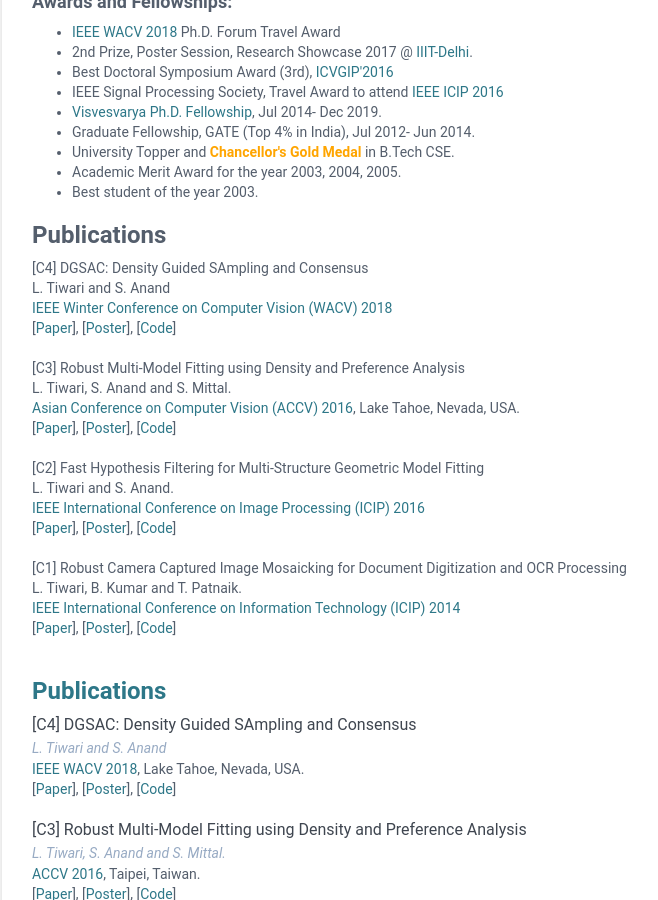
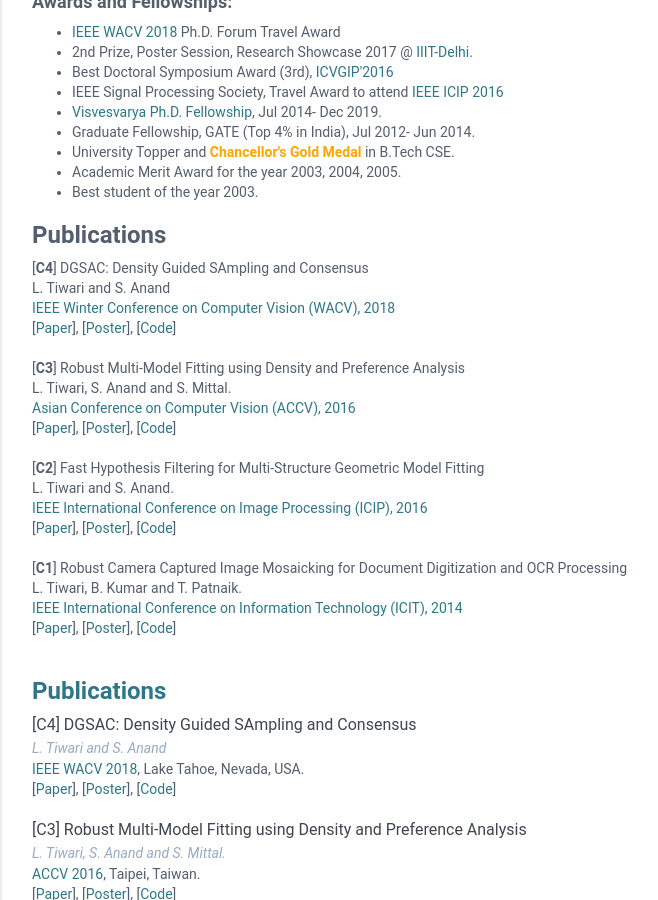
Before and after one commit to lokender/lokender.github.io, a Jekyll site: the page built from index.html, in a window 1280 px wide and 900 px high, scrolled down 489 px. Shown: the whole window, without its empty margins (288-946 px from the left). Built offline with Jekyll 4.4.1, drawn with Linux system fonts in a browser that asks for light colours.

Commit message:
Update aboutme.html
u

```diff
--- a/_includes/aboutme.html
+++ b/_includes/aboutme.html
@@ -30,24 +30,24 @@
 
 
 <h3><strong>Publications</strong></h3>
-[C4] DGSAC: Density Guided SAmpling and Consensus </br>
+[<b>C4</b>] DGSAC: Density Guided SAmpling and Consensus </br>
 L. Tiwari and S. Anand </br>
-<a href="http://wacv18.uccs.us/">IEEE Winter Conference on Computer Vision (WACV) 2018</a> </br>
+<a href="http://wacv18.uccs.us/">IEEE Winter Conference on Computer Vision (WACV), 2018</a> </br>
 [<a href="">Paper</a>], [<a href="">Poster</a>], [<a href="">Code</a>] </br> </br>
 
-[C3] Robust Multi-Model Fitting using Density and Preference Analysis </br>
+[<b>C3</b>] Robust Multi-Model Fitting using Density and Preference Analysis </br>
 L. Tiwari, S. Anand and S. Mittal. </br>
-<a href="http://www.accv2016.org/">Asian Conference on Computer Vision (ACCV) 2016</a>, Lake Tahoe, Nevada, USA. </br>
+<a href="http://www.accv2016.org/">Asian Conference on Computer Vision (ACCV), 2016</a></br>
 [<a href="https://doi.org/10.1007/978-3-319-54190-7_19">Paper</a>], [<a href="">Poster</a>], [<a href="">Code</a>] </br> </br>
 
-[C2] Fast Hypothesis Filtering for Multi-Structure Geometric Model Fitting </br>
+[<b>C2</b>] Fast Hypothesis Filtering for Multi-Structure Geometric Model Fitting </br>
 L. Tiwari and S. Anand. </br>
-<a href="http://www.2016.ieeeicip.org/ICIP%202016/www2.securecms.com/ICIP2016/default.html/">IEEE International Conference on Image Processing (ICIP) 2016</a></br>
+<a href="http://www.2016.ieeeicip.org/ICIP%202016/www2.securecms.com/ICIP2016/default.html/">IEEE International Conference on Image Processing (ICIP), 2016</a></br>
 [<a href="https://doi.org/10.1109/ICIP.2016.7533056">Paper</a>], [<a href="">Poster</a>], [<a href="">Code</a>] </br> </br>
 
-[C1] Robust Camera Captured Image Mosaicking for Document Digitization and OCR Processing </br>
+[<b>C1</b>] Robust Camera Captured Image Mosaicking for Document Digitization and OCR Processing </br>
 L. Tiwari, B. Kumar and T. Patnaik. </br>
-<a href="">IEEE International Conference on Information Technology (ICIP) 2014</a></br>
+<a href="">IEEE International Conference on Information Technology (ICIT), 2014</a></br>
 [<a href="https://doi.org/10.1109/ICIP.2016.7533056">Paper</a>], [<a href="">Poster</a>], [<a href="">Code</a>] </br> </br>
 
 
```
